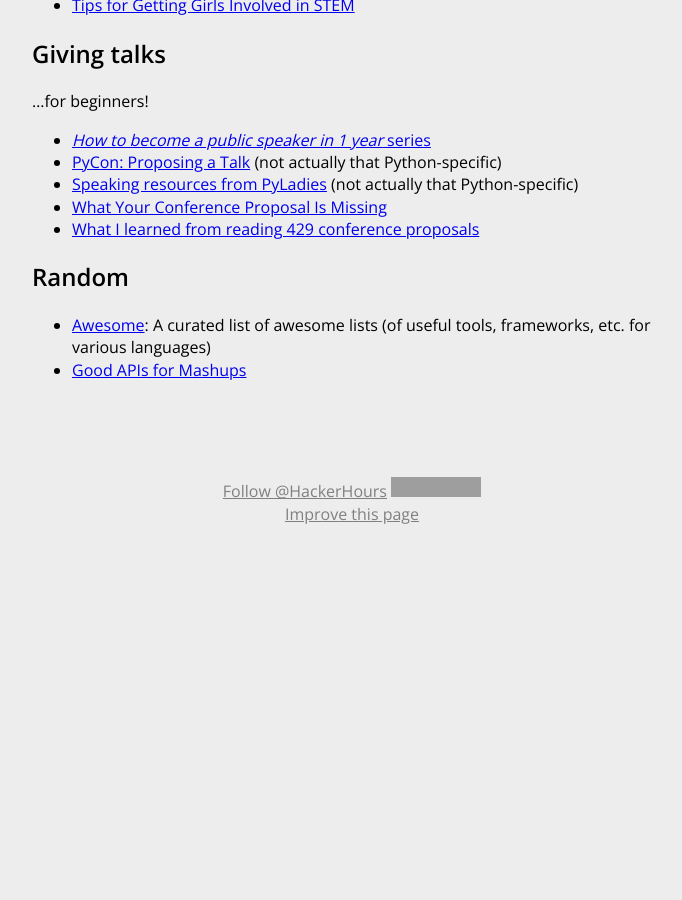
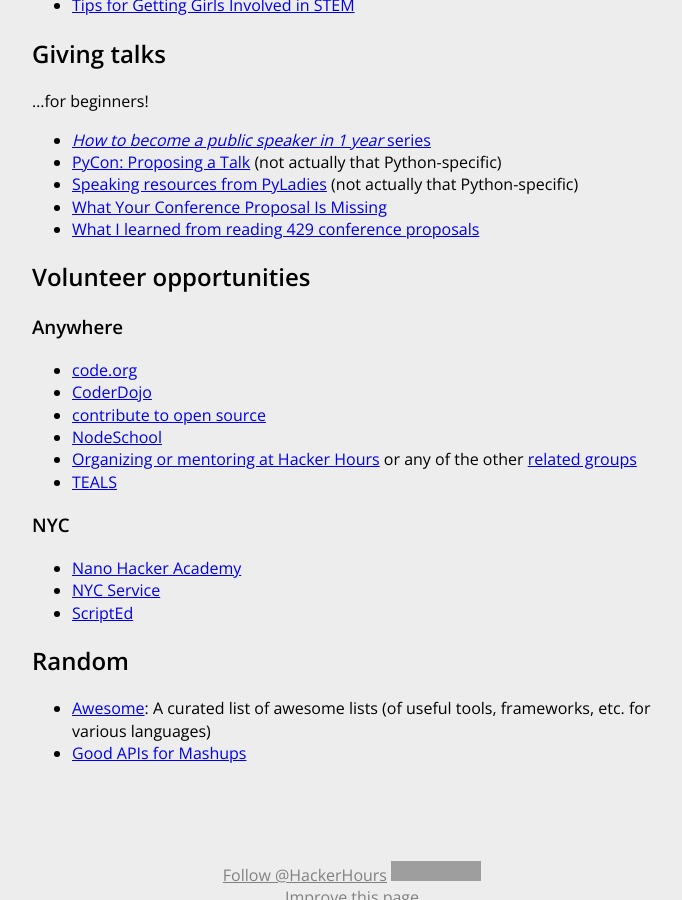
Before and after one commit to HackerHours/hackerhours.org, a Jekyll site: the page built from resources.md, in a window 1280 px wide and 900 px high, scrolled down 4298 px. Shown: the whole window, without its empty margins (288-970 px from the left). Built offline with Jekyll 4.4.1, drawn with Linux system fonts in a browser that asks for light colours; comment, search, counter and statistics services are not loaded; before the commit the page ends 4839 px from its top, so only the background shows below that; grey boxes are pictures that could not be loaded.

Commit message:
add volunteer opportunities

```diff
--- a/resources.md
+++ b/resources.md
@@ -183,6 +183,23 @@
 * [What Your Conference Proposal Is Missing](http://www.sarahmei.com/blog/2014/04/07/what-your-conference-proposal-is-missing/)
 * [What I learned from reading 429 conference proposals](http://www.noelrappin.com/railsrx/2014/3/17/what-i-learned-from-reading-429-conference-proposals)
 
+## Volunteer opportunities
+
+### Anywhere
+
+* [code.org](https://code.org/help)
+* [CoderDojo](https://coderdojo.com/volunteer/)
+* [contribute to open source](#getting-involved-in-open-source)
+* [NodeSchool](https://nodeschool.io/host.html)
+* [Organizing or mentoring at Hacker Hours](diy-guide.html) or any of the other [related groups](related-groups.html)
+* [TEALS](https://www.tealsk12.org/volunteers/)
+
+### NYC
+
+* [Nano Hacker Academy](https://www.nanohackers.org/)
+* [NYC Service](https://www.nycservice.org/)
+* [ScriptEd](https://scripted.org/volunteer/)
+
 ## Random
 
 * [Awesome](https://github.com/sindresorhus/awesome): A curated list of awesome lists (of useful tools, frameworks, etc. for various languages)
```
